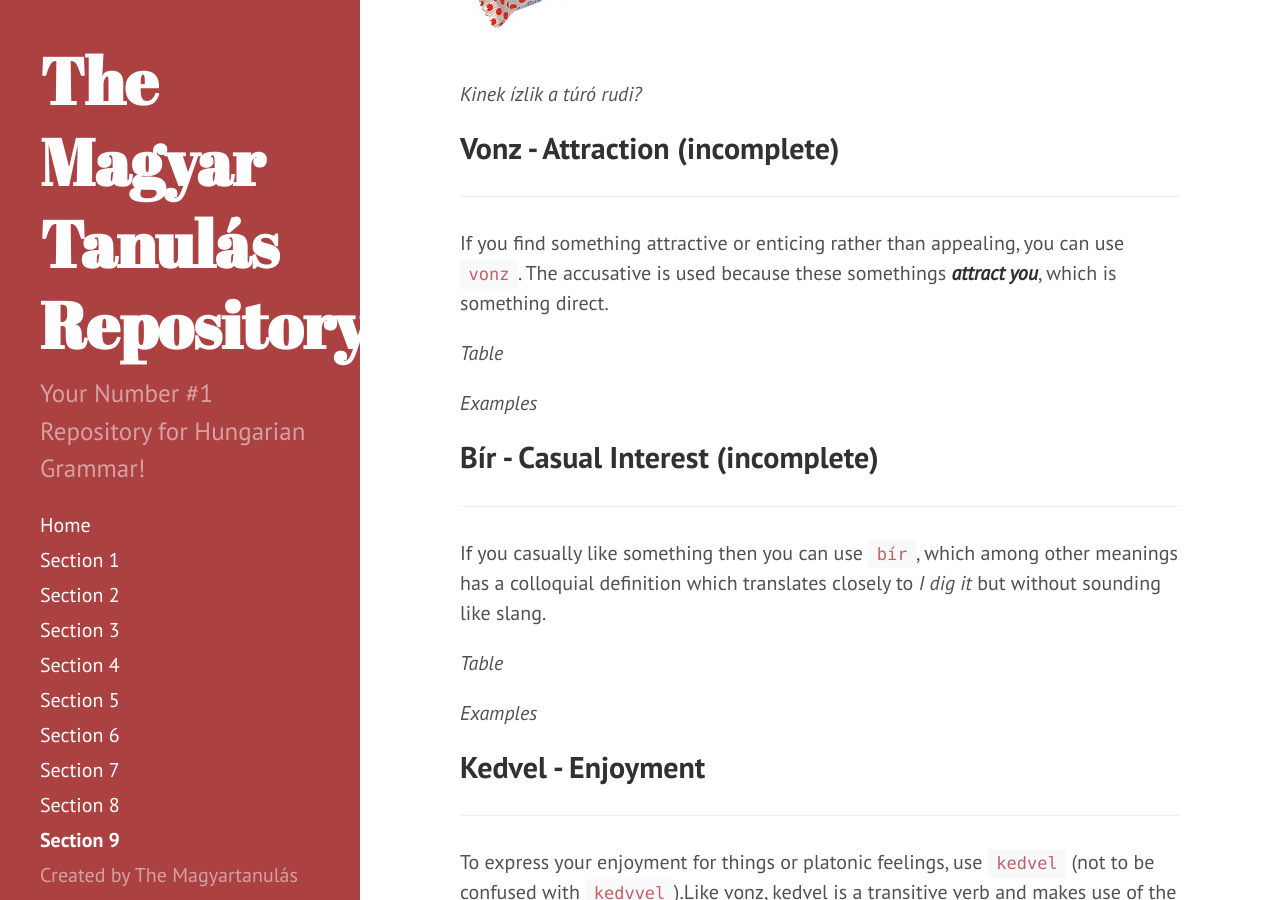
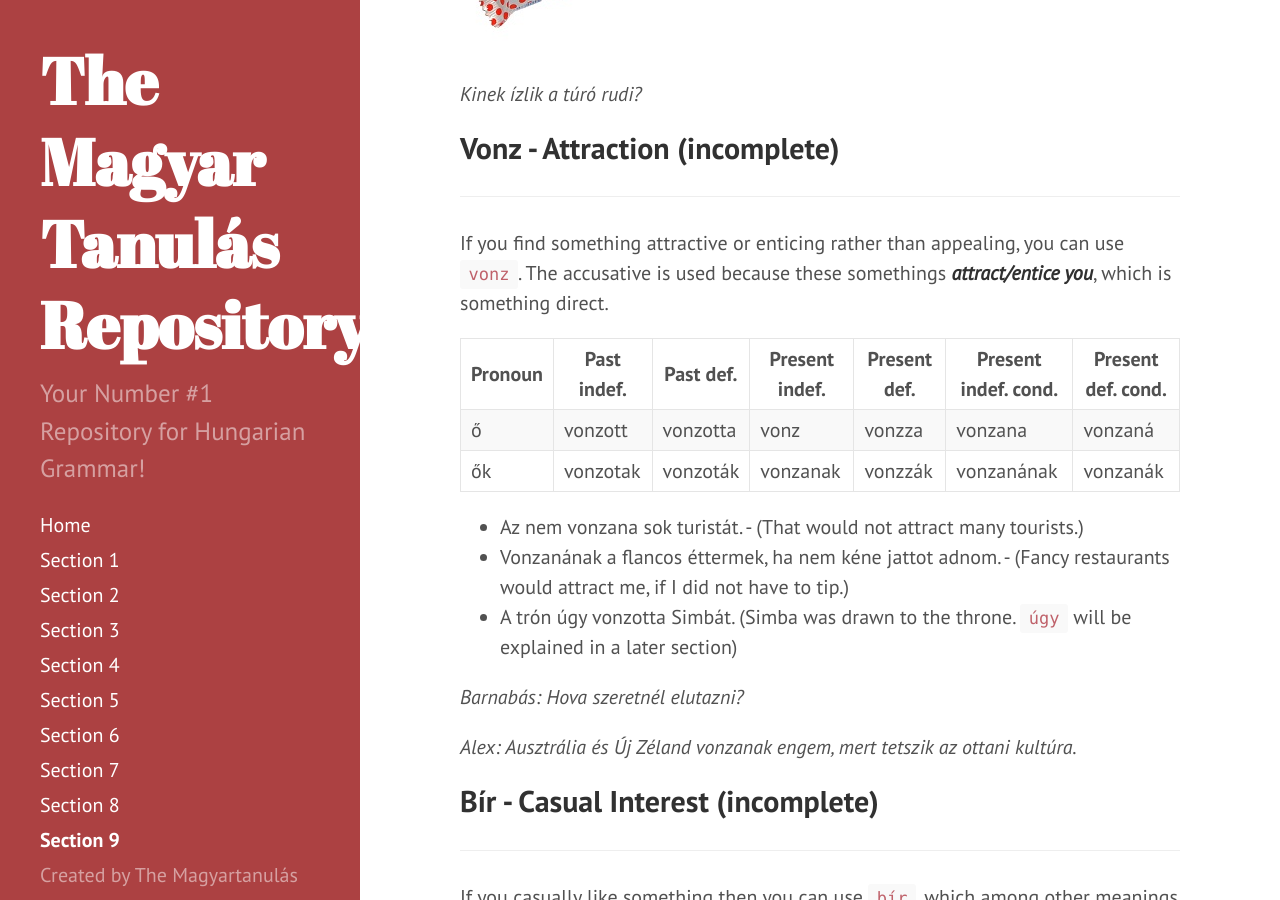
Before and after one commit to Magyartanulas/magyartanulas.github.io, a Jekyll site: the page built from Section9.md, in a window 1280 px wide and 900 px high, scrolled down 1952 px. Built offline with Jekyll 4.4.1, drawn with Linux system fonts in a browser that asks for light colours; Markdown is read by kramdown in place of the engine named in the settings.

Commit message:
Update Section9.md

```diff
--- a/Section9.md
+++ b/Section9.md
@@ -53,11 +53,20 @@ Here are the relevant conjugations, to see the full verb conjugations [click her
 ## Vonz - Attraction (incomplete)
 ---
 
-If you find something attractive or enticing rather than appealing, you can use `vonz`. The accusative is used because these somethings ***attract you***, which is something direct.
+If you find something attractive or enticing rather than appealing, you can use `vonz`. The accusative is used because these somethings ***attract/entice you***, which is something direct.
 
-*Table*
+| Pronoun | Past indef. | Past def. | Present indef. | Present def. | Present indef. cond. | Present def. cond. |
+|---------|-------------|-----------|----------------|--------------|----------------------|--------------------|
+| ő       | vonzott     | vonzotta  | vonz           | vonzza       | vonzana              | vonzaná            |
+| ők      | vonzotak    | vonzoták  | vonzanak       | vonzzák      | vonzanának           | vonzanák           |
 
-*Examples*
+* Az nem vonzana sok turistát. - (That would not attract many tourists.)
+* Vonzanának a flancos éttermek, ha nem kéne jattot adnom. - (Fancy restaurants would attract me, if I did not have to tip.)
+* A trón úgy vonzotta Simbát. (Simba was drawn to the throne. `úgy` will be explained in a later section)
+
+*Barnabás: Hova szeretnél elutazni?*
+
+*Alex: Ausztrália és Új Zéland vonzanak engem, mert tetszik az ottani kultúra.*
 
 ## Bír - Casual Interest (incomplete)
 ---
```
